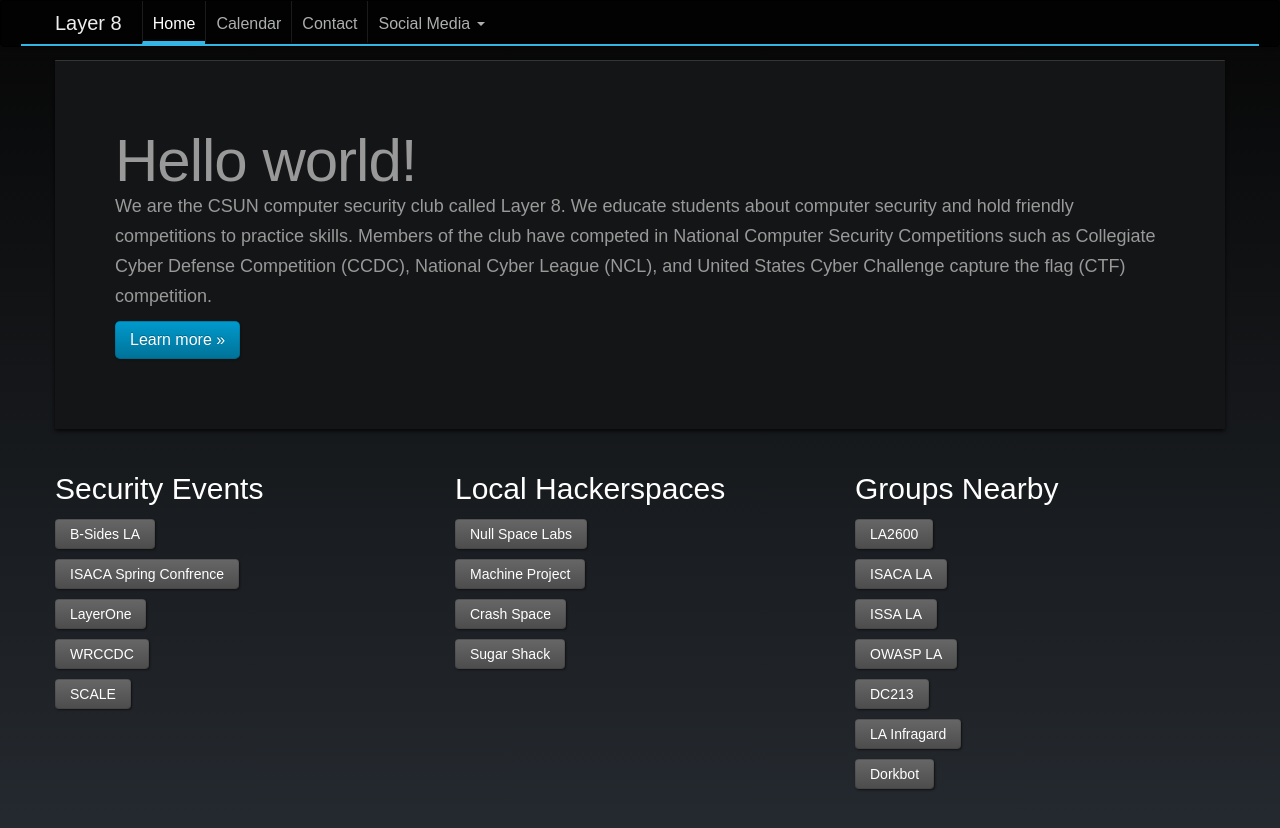
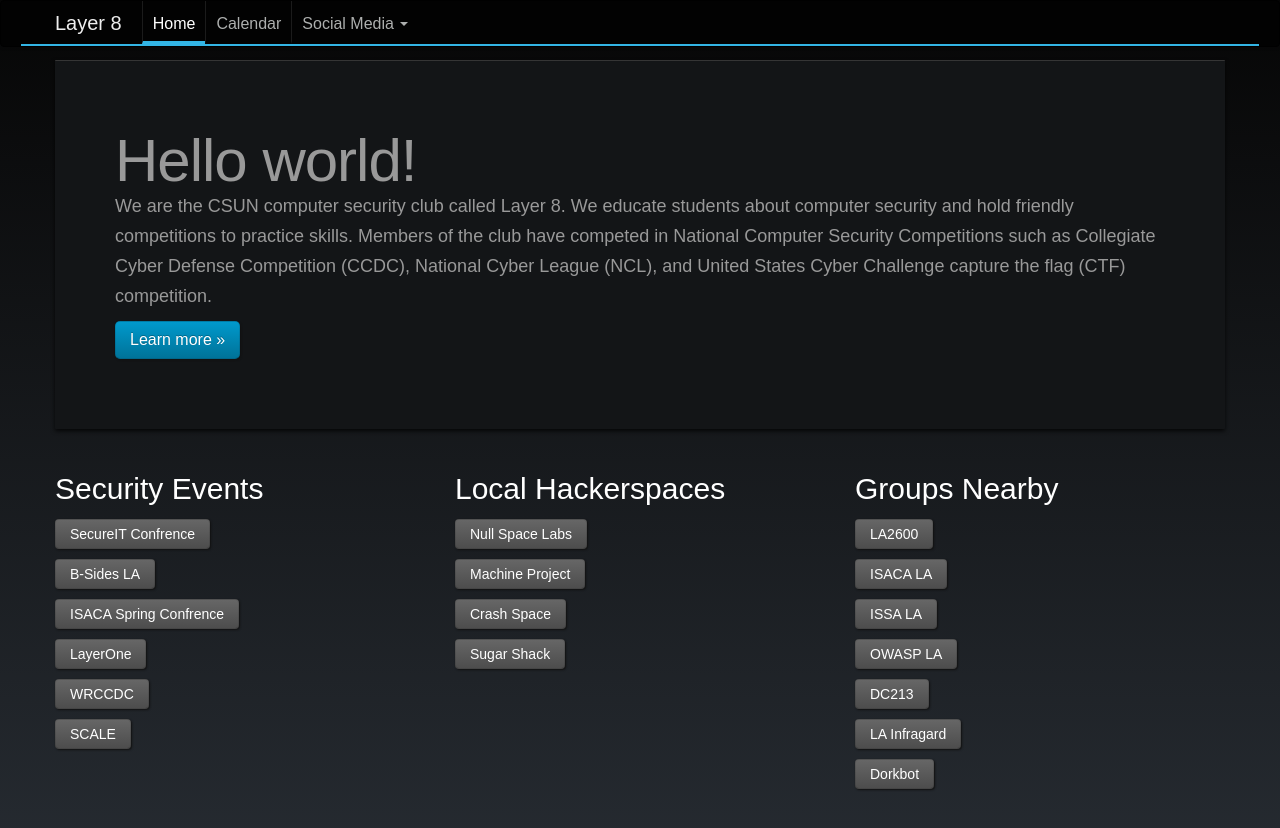
Before and after one commit to Asherehsa/Layer8Website, a plain HTML site: page index.html in a window 1280 px wide. Drawn offline with nearby package versions, Linux system fonts and the light colour scheme; a web font is replaced by a local one.

Commit message:
Add secureitconf and removed contact
since the contact form isn't in this repo

```diff
--- a/index.html
+++ b/index.html
@@ -46,7 +46,6 @@
             <ul class="nav">
               <li class="active"><a href="http://csunlayer8.com/">Home</a></li>
               <li><a href="https://www.google.com/calendar/embed?src=csunlayer8%40gmail.com&ctz=America%2FLos_Angeles">Calendar</a></li>
-              <li><a href="http://csunlayer8.com/contact">Contact</a></li>
               <li class="dropdown">
                 <a href="#" class="dropdown-toggle" data-toggle="dropdown">Social Media <b class="caret"></b></a>
                 <ul class="dropdown-menu">
@@ -73,6 +72,7 @@
       <div class="row">
         <div class="span4">
           <h2>Security Events</h2>
+		  <p><a class="btn" href="http://www.secureitconf.com/">SecureIT Confrence</a></p>
 		  <p><a class="btn" href="http://www.securitybsides.com/w/page/36552449/BSidesLosAngeles">B-Sides LA</a></p>
 		  <p><a class="btn" href="http://isacala.org/conference/">ISACA Spring Confrence</a></p>
 		  <p><a class="btn" href="http://www.layerone.org/">LayerOne</a></p>
```
